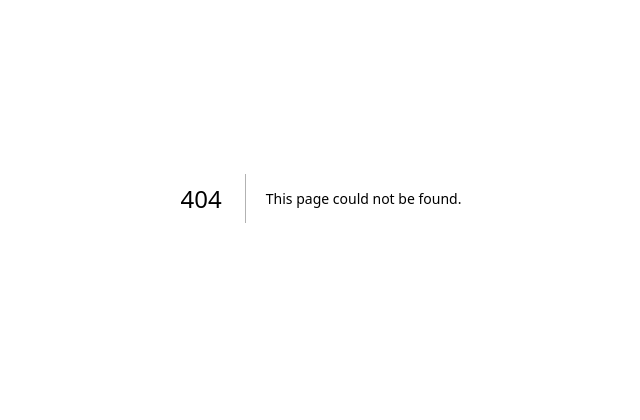
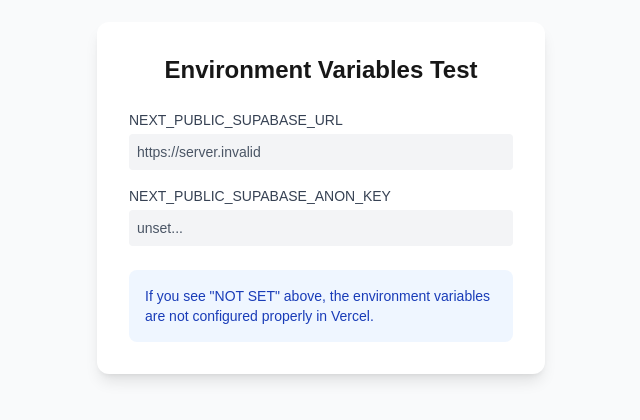
Before and after one commit to kevinedysoncortejo-arch/student-portal-demo, a Next.js app: page /test-env in a window 1280 px wide. Before the commit this address had no page. Shown: the part 202-622 px from the top of the page, without its empty margins (319-959 px from the left). Built offline with nearby package versions, Linux system fonts and the light colour scheme; no server answers.

Commit message:
Add test page to verify environment variables are loaded in Vercel

```diff
--- /dev/null
+++ b/app/test-env/page.tsx
@@ -0,0 +1,41 @@
+// app/test-env/page.tsx
+'use client'
+
+export default function TestEnvPage() {
+  const supabaseUrl = process.env.NEXT_PUBLIC_SUPABASE_URL
+  const supabaseKey = process.env.NEXT_PUBLIC_SUPABASE_ANON_KEY
+
+  return (
+    <div className="min-h-screen bg-gray-50 flex items-center justify-center p-4">
+      <div className="max-w-md w-full bg-white rounded-xl shadow-lg p-8">
+        <h1 className="text-2xl font-bold text-center mb-6">Environment Variables Test</h1>
+
+        <div className="space-y-4">
+          <div>
+            <label className="block text-sm font-medium text-gray-700 mb-1">
+              NEXT_PUBLIC_SUPABASE_URL
+            </label>
+            <div className="text-sm text-gray-600 break-all bg-gray-100 p-2 rounded">
+              {supabaseUrl || 'NOT SET'}
+            </div>
+          </div>
+
+          <div>
+            <label className="block text-sm font-medium text-gray-700 mb-1">
+              NEXT_PUBLIC_SUPABASE_ANON_KEY
+            </label>
+            <div className="text-sm text-gray-600 break-all bg-gray-100 p-2 rounded">
+              {supabaseKey ? `${supabaseKey.substring(0, 20)}...` : 'NOT SET'}
+            </div>
+          </div>
+
+          <div className="mt-6 p-4 bg-blue-50 rounded-lg">
+            <p className="text-sm text-blue-800">
+              If you see "NOT SET" above, the environment variables are not configured properly in Vercel.
+            </p>
+          </div>
+        </div>
+      </div>
+    </div>
+  )
+}
```
